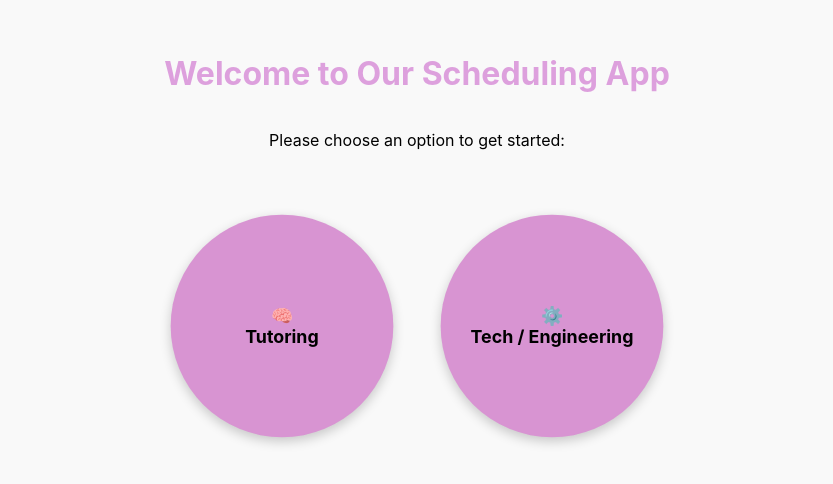
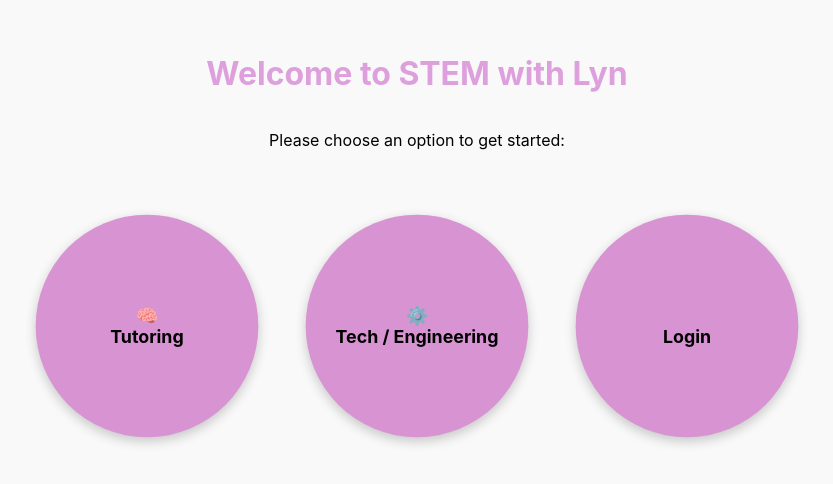
Before and after one commit to CaMy395/StemWithLyn, a React (Create React App) app in the folder frontend/: page / in a window 1280 px wide. Shown: the part 186-670 px from the top of the page, without its empty margins (223-1056 px from the left). Built offline with nearby package versions, Linux system fonts and the light colour scheme; no server answers.

Commit message:
Login Button

```diff
--- a/frontend/src/components/Public/WelcomePage.js
+++ b/frontend/src/components/Public/WelcomePage.js
@@ -4,7 +4,7 @@ import { Link } from "react-router-dom";
 const WelcomePage = () => {
     return (
         <div className="welcome-page">
-            <h1 style={{ color: '#D894D2' }}>Welcome to Our Scheduling App</h1>
+            <h1 style={{ color: '#D894D2' }}>Welcome to STEM with Lyn</h1>
             <p>Please choose an option to get started:</p>
 
             <div style={{ display: 'flex', justifyContent: 'center', gap: '50px', marginTop: '50px' }}>
@@ -18,6 +18,11 @@ const WelcomePage = () => {
                         ⚙️<br />Tech / Engineering
                     </div>
                 </Link>
+                <Link to="/login" style={{ textDecoration: 'none' }}>
+                    <div className="bubble-button">
+                        <br />Login
+                    </div>
+                </Link>
             </div>
         </div>
     );
```
